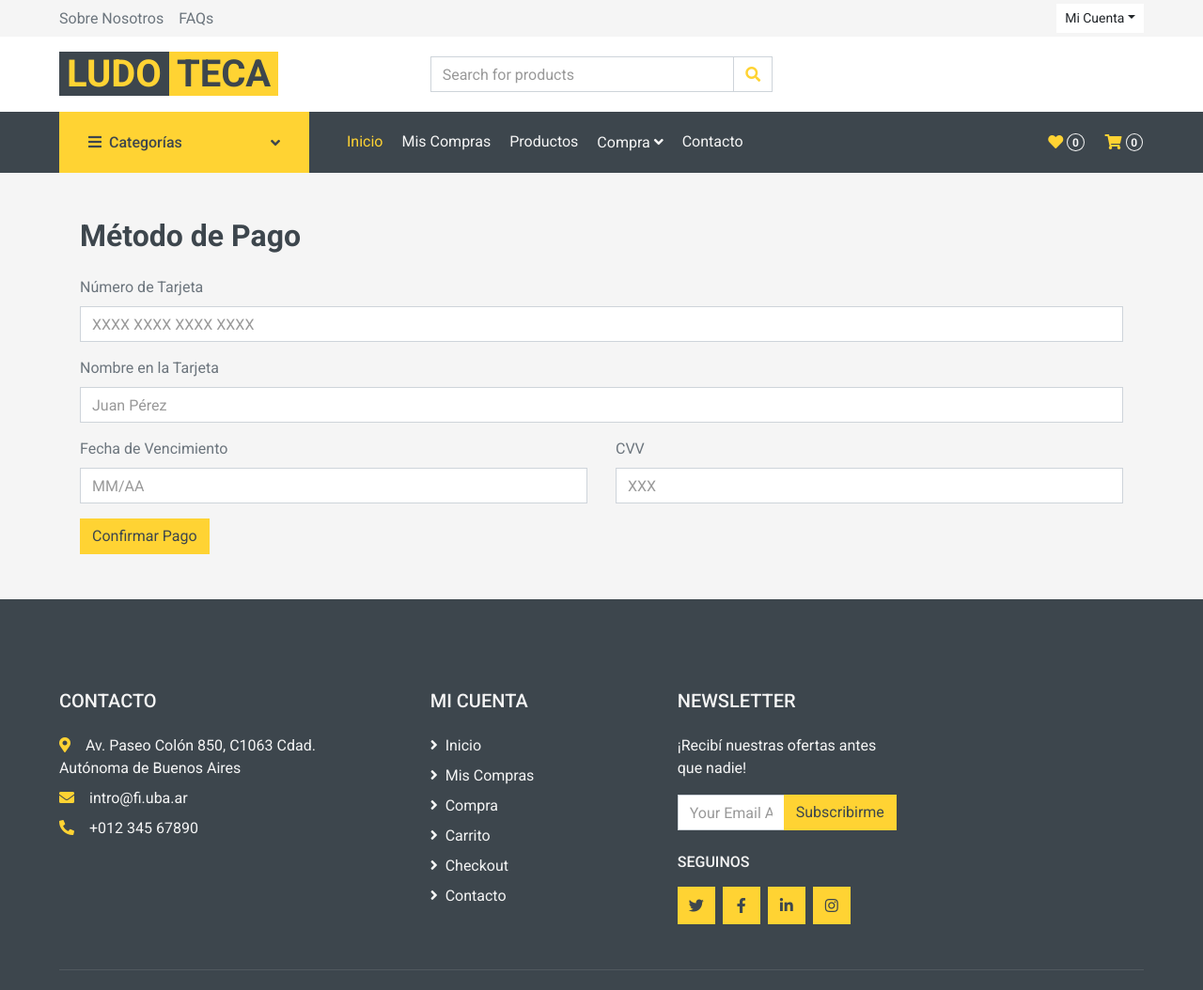
After one commit to SebastianPrato/ProyectoIDS, a Flask app: template app/templates/pago.html in a window 1280 px wide. The commit adds this page. Shown: the top 1054 px of the page at 94% size. Run offline with Flask 3, Linux system fonts and the light colour scheme; the template is opened without the code that fills it, so the values that code supplies are empty; parts of the project's set-up code (start-up, migrations or seed data) failed here and were passed over; some libraries are stand-ins or nearby versions.

Commit message:
adhiero metodo de pago

```diff
--- a/api/app.py
+++ b/api/app.py
@@ -1,12 +1,16 @@
 import mysql.connector
 from flask import Flask, request, jsonify, abort
+from app.utils.validaciones import validar_tarjeta
 
 app = Flask(__name__)
 
 def get_db():
     return mysql.connector.connect(
-        host="localhost", user="root", password="", database="flask_app",
-        autocommit=False  # manejamos transacciones manualmente
+        host="localhost",
+        user="lazaro",
+        password="lazaro",
+        database="Ludoteca",
+        autocommit=False
     )
 
 
@@ -203,6 +207,51 @@ def api_post_carrito():
     return jsonify({"msg":"Ítem agregado/actualizado"}), 201
 
 
+@app.route('/api/confirmar_pago', methods=['POST'])
+def confirmar_pago():
+    data = request.get_json()
+
+    numero = data.get('numero')
+    nombre = data.get('nombre')
+    vencimiento = data.get('vencimiento')
+    cvv = data.get('cvv')
+
+    if not (numero and nombre and vencimiento and cvv):
+        return jsonify({'error': 'Faltan datos de la tarjeta'}), 400
+
+    if not validar_tarjeta(numero):
+        return jsonify({'error': 'Número de tarjeta inválido'}), 400
+
+    user_id = data.get('user_id') #cambiar por metodo con el cual se matenga la sesion del usuario
+    db = get_db()
+    cursor = db.cursor()
+
+    # Obtener productos del carrito
+    cursor.execute("SELECT producto_id, cantidad FROM carrito WHERE usuario_id = %s", (user_id,))
+    productos = cursor.fetchall()
+
+    if not productos:
+        return jsonify({'error': 'El carrito está vacío'}), 400
+
+    # Registrar la compra
+    cursor.execute("INSERT INTO compras (usuario_id, fecha) VALUES (%s, NOW())", (user_id,))
+    compra_id = cursor.lastrowid
+
+    # Insertar productos comprados
+    for prod in productos:
+        producto_id, cantidad = prod
+        cursor.execute("""
+            INSERT INTO compra_detalle (compra_id, producto_id, cantidad)
+            VALUES (%s, %s, %s)
+        """, (compra_id, producto_id, cantidad))
+
+    # Vaciar carrito
+    cursor.execute("DELETE FROM carrito WHERE usuario_id = %s", (user_id,))
+    db.commit()
+
+    return jsonify({'mensaje': 'Compra realizada con éxito', 'compra_id': compra_id})
+
+
 
 if __name__ == '__main__':
     app.run(port=5001)
--- a/api/crear_tablas.sql
+++ b/api/crear_tablas.sql
@@ -1,3 +1,7 @@
+USE Ludoteca;
+
+SHOW TABLES;
+
 CREATE TABLE IF NOT EXISTS productos (
   id INT AUTO_INCREMENT PRIMARY KEY,
   categoria INT NOT NULL,
--- /dev/null
+++ b/app/static/js/pago.js
@@ -0,0 +1,28 @@
+document.addEventListener("DOMContentLoaded", () => {
+    document.getElementById('formularioPago').addEventListener('submit', async function(e) {
+        e.preventDefault();
+
+        const datos = {
+            numero: document.getElementById('numero').value,
+            nombre: document.getElementById('nombre').value,
+            vencimiento: document.getElementById('vencimiento').value,
+            cvv: document.getElementById('cvv').value
+        };
+
+        const respuesta = await fetch('/api/confirmar_pago', {
+            method: 'POST',
+            headers: {
+                'Content-Type': 'application/json'
+            },
+            body: JSON.stringify(datos)
+        });
+
+        const resultado = await respuesta.json();
+        const mensaje = document.getElementById('mensaje');
+        if (respuesta.ok) {
+            mensaje.innerHTML = `<div class="alert alert-success">${resultado.mensaje}</div>`;
+        } else {
+            mensaje.innerHTML = `<div class="alert alert-danger">${resultado.error}</div>`;
+        }
+    });
+});
--- a/app/templates/base.html
+++ b/app/templates/base.html
@@ -159,6 +159,10 @@
     {% endblock %}
     {% block misproductos %}
     {% endblock %}
+    {% block faq %}
+    {% endblock %}
+    {% block pago %}
+    {% endblock %}
     <!-- Footer Start -->
     <div class="container-fluid bg-dark text-secondary mt-5 pt-5">
         <div class="row px-xl-5 pt-5">
--- /dev/null
+++ b/app/templates/pago.html
@@ -0,0 +1,32 @@
+{% extends "base.html" %}
+
+{% block pago %}
+<div class="container mt-5">
+    <h2 class="mb-4">Método de Pago</h2>
+    <form id="formularioPago">
+        <div class="mb-3">
+            <label for="numero" class="form-label">Número de Tarjeta</label>
+            <input type="text" class="form-control" id="numero" placeholder="XXXX XXXX XXXX XXXX" required>
+        </div>
+        <div class="mb-3">
+            <label for="nombre" class="form-label">Nombre en la Tarjeta</label>
+            <input type="text" class="form-control" id="nombre" placeholder="Juan Pérez" required>
+        </div>
+        <div class="row">
+            <div class="col-md-6 mb-3">
+                <label for="vencimiento" class="form-label">Fecha de Vencimiento</label>
+                <input type="text" class="form-control" id="vencimiento" placeholder="MM/AA" required>
+            </div>
+            <div class="col-md-6 mb-3">
+                <label for="cvv" class="form-label">CVV</label>
+                <input type="text" class="form-control" id="cvv" placeholder="XXX" required>
+            </div>
+        </div>
+        <button type="submit" class="btn btn-primary">Confirmar Pago</button>
+        <div id="mensaje" class="mt-3"></div>
+    </form>
+</div>
+
+<script src="{{ url_for('static', filename='js/pago.js') }}"></script>
+
+{% endblock %}
```
Also changed, not shown: app/app.py (+7 -3 lines), cargar_productos.py (added, +64 -0 lines), app/utils/validaciones.py (added).
